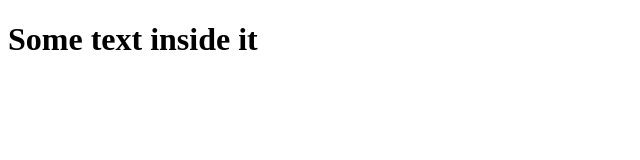
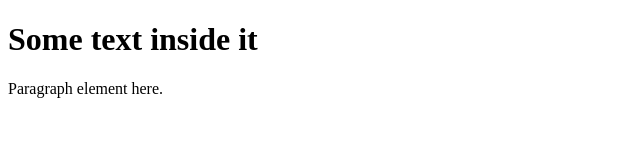
Before and after one commit to dw-webdev/git-test, a plain HTML site: page index.html in a window 1280 px wide. Shown: the whole page, without its empty margins (0-640 px from the left). Drawn offline with Linux system fonts and the light colour scheme.

Commit message:
Second Commit

```diff
--- a/index.html
+++ b/index.html
@@ -4,5 +4,6 @@
     </head>
     <body>
         <h1>Some text inside it</h1>
+        <p>Paragraph element here.</p>
     </body>
 </html>
```
